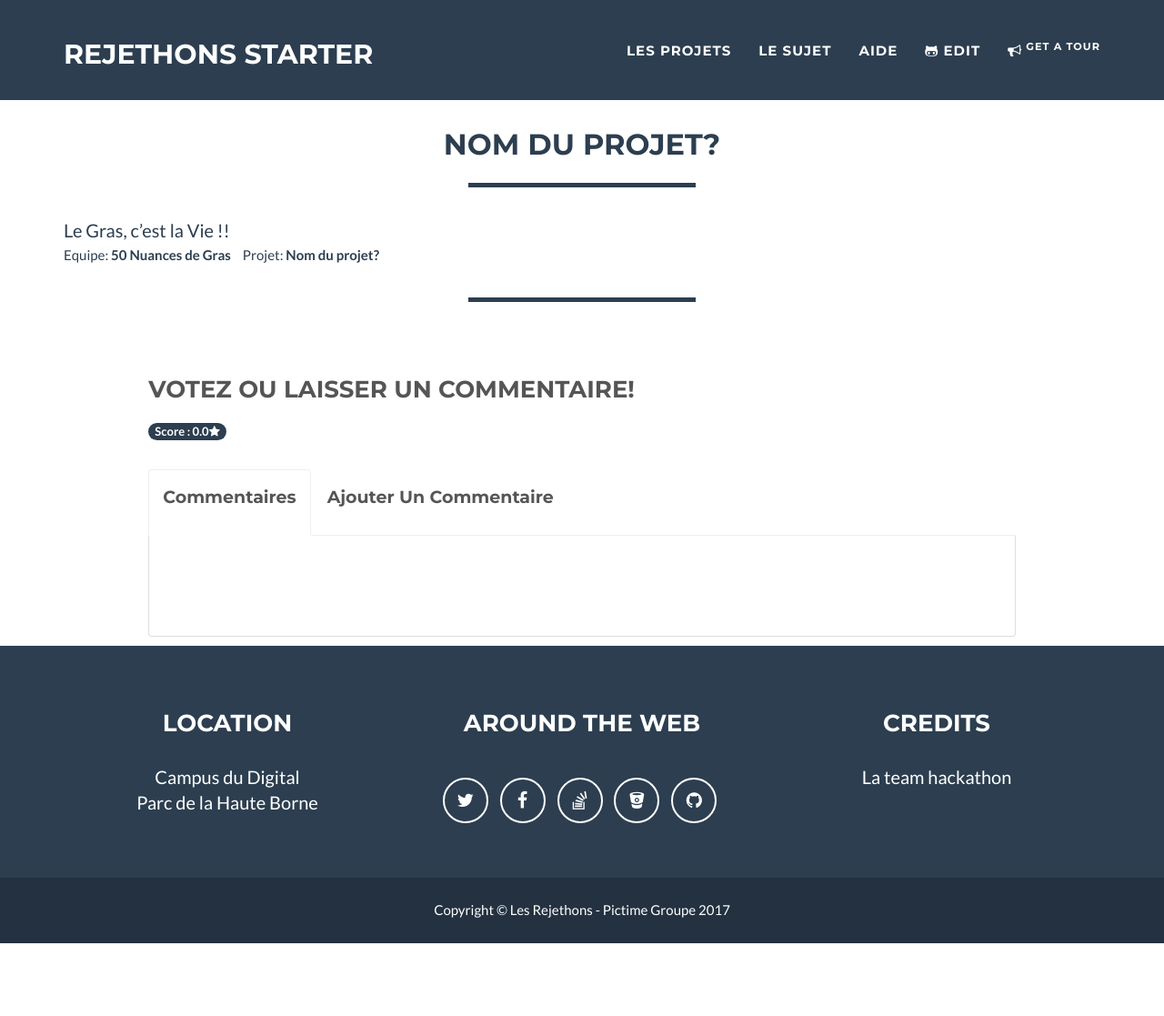
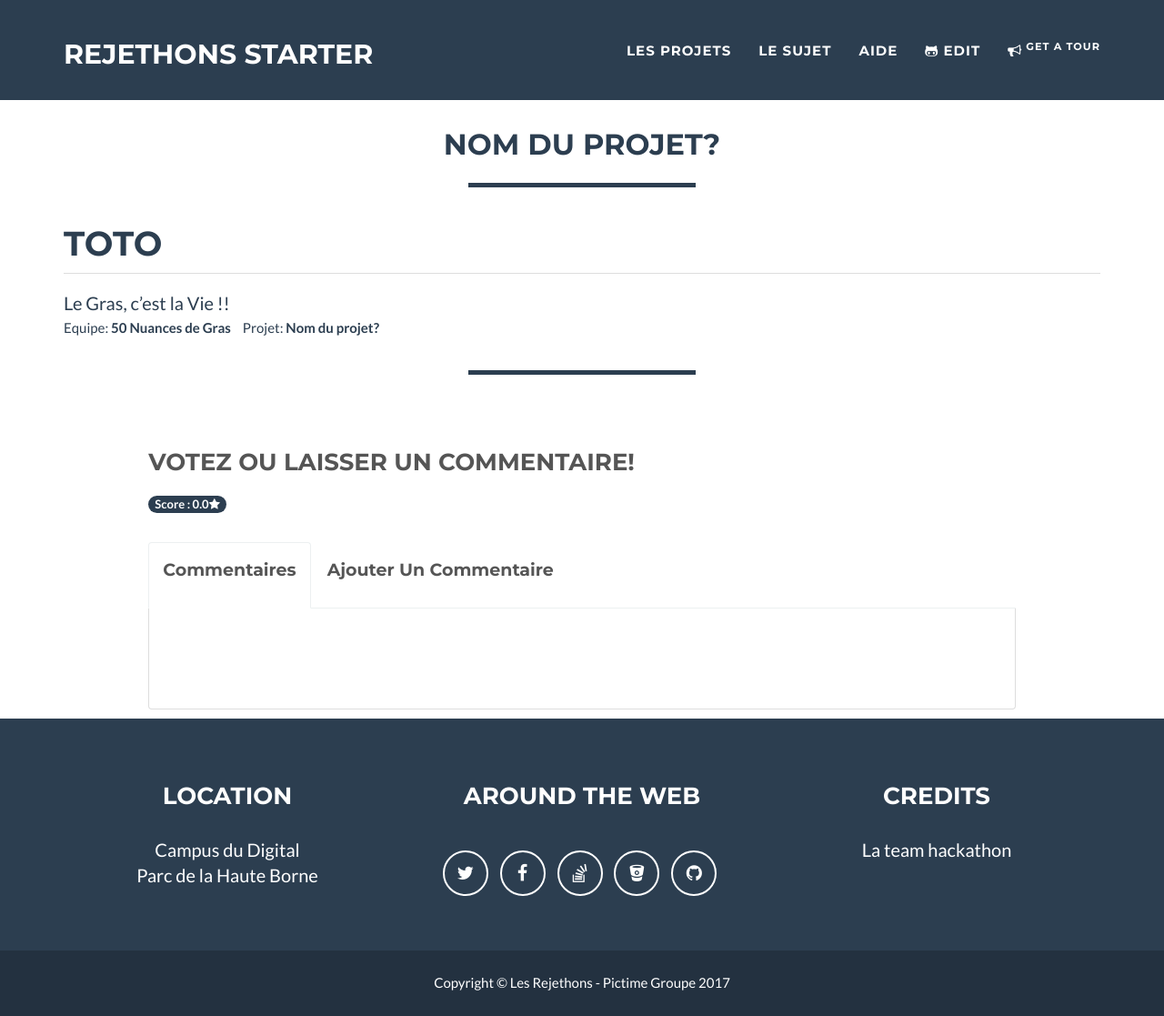
Before and after one commit to stephaneLeroy/rejethons-starter, a Jekyll site: the page built from _posts/2017-05-19-50-nuances-de-gras.markdown, in a window 1280 px wide and 1117 px high. Shown: the whole window at 91% size. Built offline with Jekyll 4.4.1, drawn with Linux system fonts in a browser that asks for light colours.

Commit message:
Update 2017-05-19-50-nuances-de-gras.markdown

```diff
--- a/_posts/2017-05-19-50-nuances-de-gras.markdown
+++ b/_posts/2017-05-19-50-nuances-de-gras.markdown
@@ -8,5 +8,5 @@ img: 50-nuances-de-gras.png
 alt: Nom du projet?
 ---
 
-
+# Toto
 Le Gras, c'est la Vie !!
```
